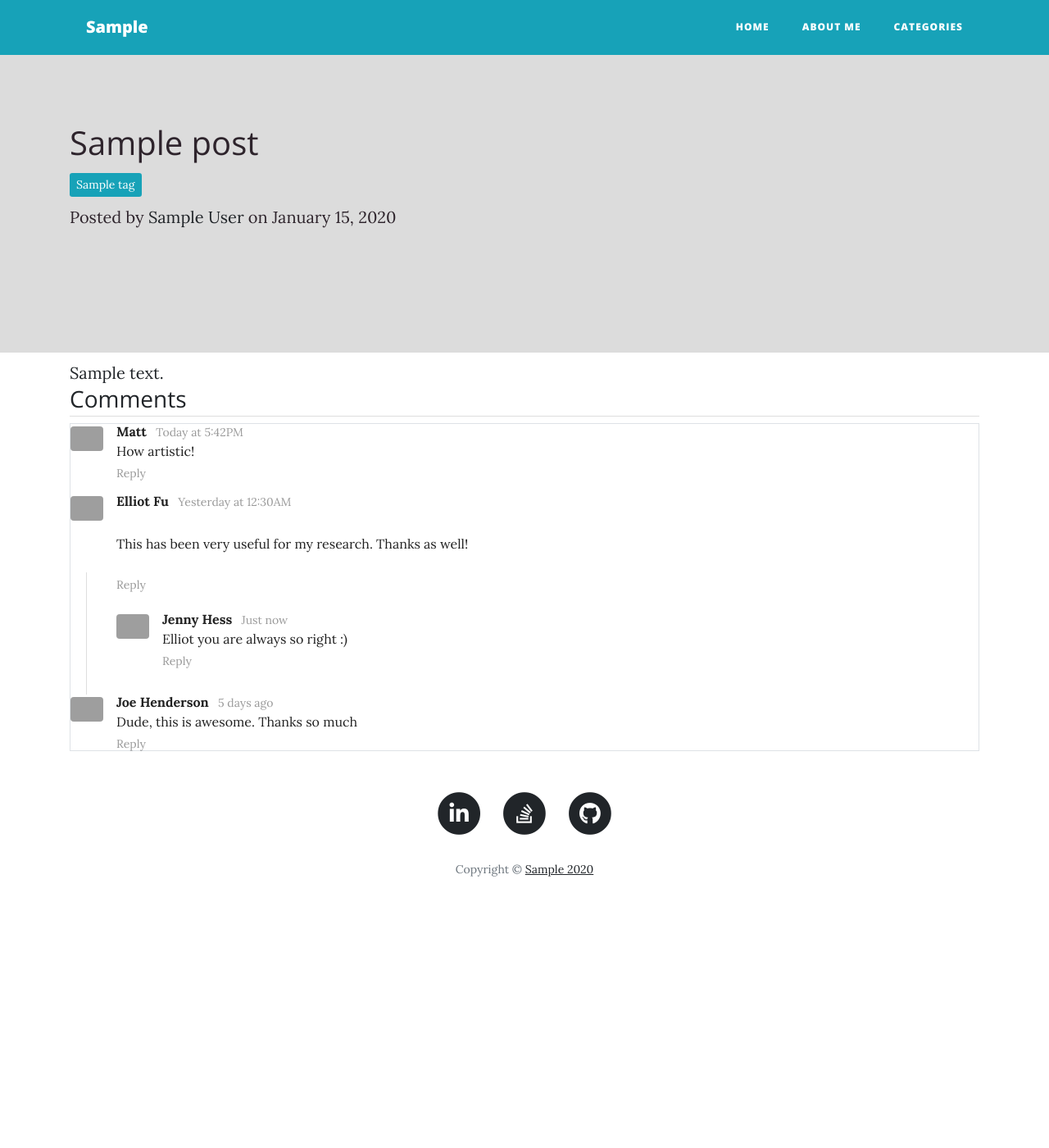
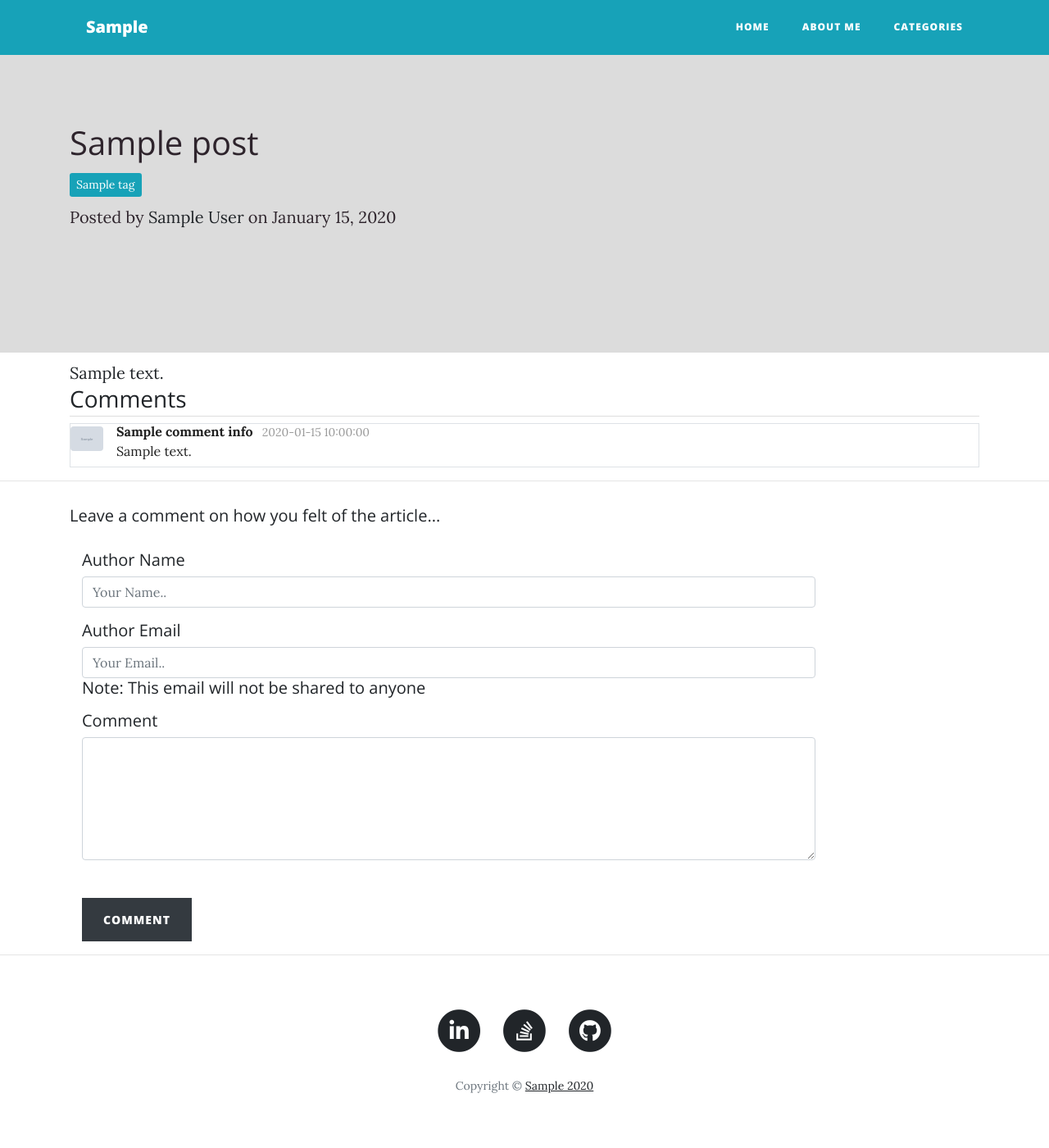
Before and after one commit to prakass1/SimplisticBlogger, a Flask app: template blog/templates/blog/post.html in a window 1280 px wide. Shown: the whole page at 82% size. Before the commit the page ends 1069 px from the top, so only its background shows below. Run offline with Flask 2, Linux system fonts and the light colour scheme; the template is opened without the code that fills it: most values are stand-ins (such as "Sample title", 1, 10 or a date in 2020); grey boxes marked "Sample" are stand-in pictures; parts of the project's set-up code (start-up, migrations or seed data) failed here and were passed over; some libraries are stand-ins or nearby versions; grey boxes are pictures that could not be loaded.

Commit message:
Comment and reply ajax and additions

```diff
--- /dev/null
+++ b/blog/static/js/comments.js
@@ -0,0 +1,63 @@
+function add_comment(author_name, author_email, author_comment, g_recaptcha, blog_title) {
+    //Upload image via ajax
+    $("#log").hide();
+    //var data = new FormData();
+    var data = {
+        "author_email": author_email,
+        "author_name": author_name,
+        "author_comment": author_comment,
+        "g_recaptcha": g_recaptcha,
+        "blog_title": blog_title
+    };
+
+    var csrftoken = $('meta[name=csrf-token]').attr('content');
+    $.ajax({
+        url: "/api/comment",
+        cache: false,
+        contentType: "application/json",
+        processData: false,
+        data: JSON.stringify(data),
+        type: "POST",
+        beforeSend: function (xhr, settings) {
+            if (!/^(GET|HEAD|OPTIONS|TRACE)$/i.test(settings.type) && !this.crossDomain) {
+                xhr.setRequestHeader("X-CSRFToken", csrftoken)
+            }
+
+            // Text processing to understand the comment type
+            var comment_arr = author_comment.split(" ");
+            if (author_name.length <= 3){
+                $("<strong class='log-info'>The author name must be greater than 3 characters</strong>").prependTo("#log");
+                $("#log").show().fadeOut(25000, "linear");
+                this.abort();
+            }
+
+            else if (author_comment === "") {
+                $("<strong class='log-info'>The comment cannot be empty!</strong>").prependTo("#log");
+                $("#log").show().fadeOut(25000, "linear");
+                this.abort();
+            }
+
+            else if (comment_arr.length <=3){
+                $("<strong class='log-info'>The comment should atleast contain 3 or more words</strong>").prependTo("#log");
+                $("#log").show().fadeOut(25000, "linear");
+                this.abort();
+            }
+
+        },
+        success: function (response) {
+            $('<strong class="log-info">' + response + '</strong>').prependTo("#log");
+            $("#log").show().fadeOut(25000,"linear");
+            $('#add-form-comment')[0].reset();
+        },
+        error: function (data) {
+            console.log(data);
+            $('<strong class="log-info">' + data + '</strong>').prependTo("#log");
+            $("#log").show().fadeOut(25000,"linear");
+            $('#add-form-comment')[0].reset();
+        }
+    });
+}
+
+
+//Export functions to be imported in main wrapper
+export { add_comment };
--- a/blog/templates/blog/base.html
+++ b/blog/templates/blog/base.html
@@ -7,6 +7,9 @@
     <meta name="viewport" content="width=device-width, initial-scale=1, shrink-to-fit=no">
     <meta name="description" content="">
     <meta name="author" content="">
+    <script src="https://www.google.com/recaptcha/api.js" async defer></script>
+
+    <meta name="csrf-token" content="{{ csrf_token() }}">
 
     <title>{{resp["blog_header"]}} Title</title>
 
@@ -168,7 +171,7 @@
 
     <script src="{{url_for('static', filename='js/clean-blog.min.js')}}"></script>
 
-    <script src="{{url_for('static', filename='js/app.js')}}"></script>
+    <script type="module" src="{{url_for('static', filename='js/app.js')}}"></script>
 
 </body>
 
--- a/blog/templates/blog/post.html
+++ b/blog/templates/blog/post.html
@@ -10,7 +10,8 @@
           <h1>{{data_resp.post_data.title}}</h1>
           <div style="margin-top: 10px;">
             {% for item in data_resp.tags %}
-            <a href="{{url_for('posts.get_post_tag', tag=item.tag)}}" style="display:inline-block" class="btn-info btn-sm" role="button">
+            <a href="{{url_for('posts.get_post_tag', tag=item.tag)}}" style="display:inline-block"
+              class="btn-info btn-sm" role="button">
               {{item.tag}}
             </a>
             {% endfor %}
@@ -42,76 +43,62 @@
   <h3 class="dividing header">Comments</h3>
   <div class="comment border">
     <div class="ui threaded comments">
-    <div class="comment">
+      {% for comment_info in data_resp.comments %}
+      <div class="comment" comment-ref="{{comment_info.comment_ref_id}}">
         <a class="avatar">
-        <img src="/images/avatar/small/matt.jpg">
+          <img src="{{comment_info.image_url}}">
         </a>
         <div class="content">
-        <a class="author">Matt</a>
+          <a class="author">{{comment_info.author_name}}</a>
           <div class="metadata">
-          <span class="date">Today at 5:42PM</span>
+            <span class="date">{{comment_info.posted_date}}</span>
           </div>
           <div class="text">
-          How artistic!
+            {{comment_info.content|safe}}
           </div>
-        <div class="actions">
+          <!--<div class="actions">
           <a class="reply">Reply</a>
+        </div>-->
+        </div>
+      </div>
+      {% endfor %}
     </div>
   </div>
 </div>
-    <div class="comment">
-      <a class="avatar">
-        <img src="/images/avatar/small/elliot.jpg">
-      </a>
-      <div class="content">
-        <a class="author">Elliot Fu</a>
-        <div class="metadata">
-          <span class="date">Yesterday at 12:30AM</span>
+<!-- Form for comments -->
+<hr>
+<div class="container">
+  <p>
+  <h5>Leave a comment on how you felt of the article...</h5>
+  </p>
+  <main id="add-comment" class="col-md-9 col-lg-10">
+    <div style="display:none;" class="alert alert-warning alert-dismissible fade show" role="alert" id="log">
+      <button type="button" class="close" data-dismiss="alert" aria-label="Close">
+        <span aria-hidden="true">&times;</span>
+      </button>
     </div>
-        <div class="text">
-          <p>This has been very useful for my research. Thanks as well!</p>
+    <form id="add-form-comment" method="POST">
+      <div class="form-group">
+        <h5>Author Name</h5>
+        <input type="text" class="form-control" id="nameFormInput" placeholder="Your Name.." required>
       </div>
-        <div class="actions">
-          <a class="reply">Reply</a>
+      <div class="form-group">
+        <h5>Author Email</h5>
+        <input type="text" class="form-control" id="emailFormInput" placeholder="Your Email.." required>
+        <h5> Note: This email will not be shared to anyone</h5>
       </div>
+      <div class="form-group">
+        <h5>Comment</h5>
+        <textarea style="height:150px;" class="form-control" id="commentForm" name="commentForm" required></textarea>
       </div>
-      <div class="comments">
-        <div class="comment">
-          <a class="avatar">
-            <img src="/images/avatar/small/jenny.jpg">
-          </a>
-          <div class="content">
-            <a class="author">Jenny Hess</a>
-            <div class="metadata">
-              <span class="date">Just now</span>
+      <div class="form-group">
+        <div class="g-recaptcha" data-sitekey="{{site_key}}"></div>
+        <br />
+        <button type="submit" class="btn btn-dark">Comment</button>
+        <input type="hidden" name="csrf_token" value="{{ csrf_token() }}" />
       </div>
-            <div class="text">
-              Elliot you are always so right :)
+    </form>
+  </main>
 </div>
-            <div class="actions">
-              <a class="reply">Reply</a>
-            </div>
-          </div>
-        </div>
-      </div>
-    </div>
-    <div class="comment">
-      <a class="avatar">
-        <img src="/images/avatar/small/joe.jpg">
-      </a>
-      <div class="content">
-        <a class="author">Joe Henderson</a>
-        <div class="metadata">
-          <span class="date">5 days ago</span>
-        </div>
-        <div class="text">
-          Dude, this is awesome. Thanks so much
-        </div>
-        <div class="actions">
-          <a class="reply">Reply</a>
-        </div>
-      </div>
-    </div>
-</div>
-</div>
+<hr>
 {% endblock %}
--- a/common/models/posts_model.py
+++ b/common/models/posts_model.py
@@ -1,11 +1,12 @@
 from common import db
 from common.models.images_model import Images
 from common.models.tags_model import Tags
+from common.models.comments_model import Comments
 
 
 class Posts(db.Model):
     __tablename__ = "posts"
-    p_id = db.Column(db.Integer, primary_key=True)
+    p_id = db.Column(db.Integer, primary_key=True, autoincrement=True)
     content = db.Column(db.Text)
     posted_date = db.Column(db.DateTime)
     title = db.Column(db.String(255))
@@ -14,3 +15,4 @@ class Posts(db.Model):
     modified_flag = db.Column(db.Boolean, default=False)
     images = db.relationship("Images", backref="posts", lazy=True)
     category = db.relationship("Tags", backref="posts", lazy="dynamic")
+    comments = db.relationship("Comments", backref="posts", lazy="dynamic")
--- a/common/models/users_model.py
+++ b/common/models/users_model.py
@@ -1,12 +1,6 @@
 from common import db
 from flask_login import UserMixin
-from blog_admin import login_manager
 from common.models.posts_model import Posts
-
-@login_manager.user_loader
-def load_user(user_id):
-    # Query by user_id of the Users table
-    return Users.query.get(int(user_id))
 
 class Users(UserMixin, db.Model):
     __tablename__ = "users"
--- /dev/null
+++ b/common/services/comment_state_enums.py
@@ -0,0 +1,6 @@
+import enum
+
+class States(enum.Enum):
+    UNDER_MODERATION = 1
+    APPROVED = 2
+    REJECTED = 3
```
Also changed, not shown: blog_admin/__init__.py (+12 -0 lines), blog_admin/posts/comments_controller.py (added, +12 -0 lines), blog_admin/static/js/app.js (+10 -1 lines), blog_admin/static/js/comments_app.js (added, +47 -0 lines), blog_admin/templates/dashboard/comments_moderation.html (added, +48 -0 lines), blog_admin/templates/dashboard/dashboard.html (+17 -6 lines), common/controller/comments_api_controller.py (added, +55 -0 lines), common/models/comments_model.py (added, +14 -0 lines), common/models/reply_model.py (added, +10 -0 lines), common/services/comments_service.py (added, +95 -0 lines), common/services/reply_service.py (added, +21 -0 lines). Lines whose indentation alone changed are shown as unchanged.
